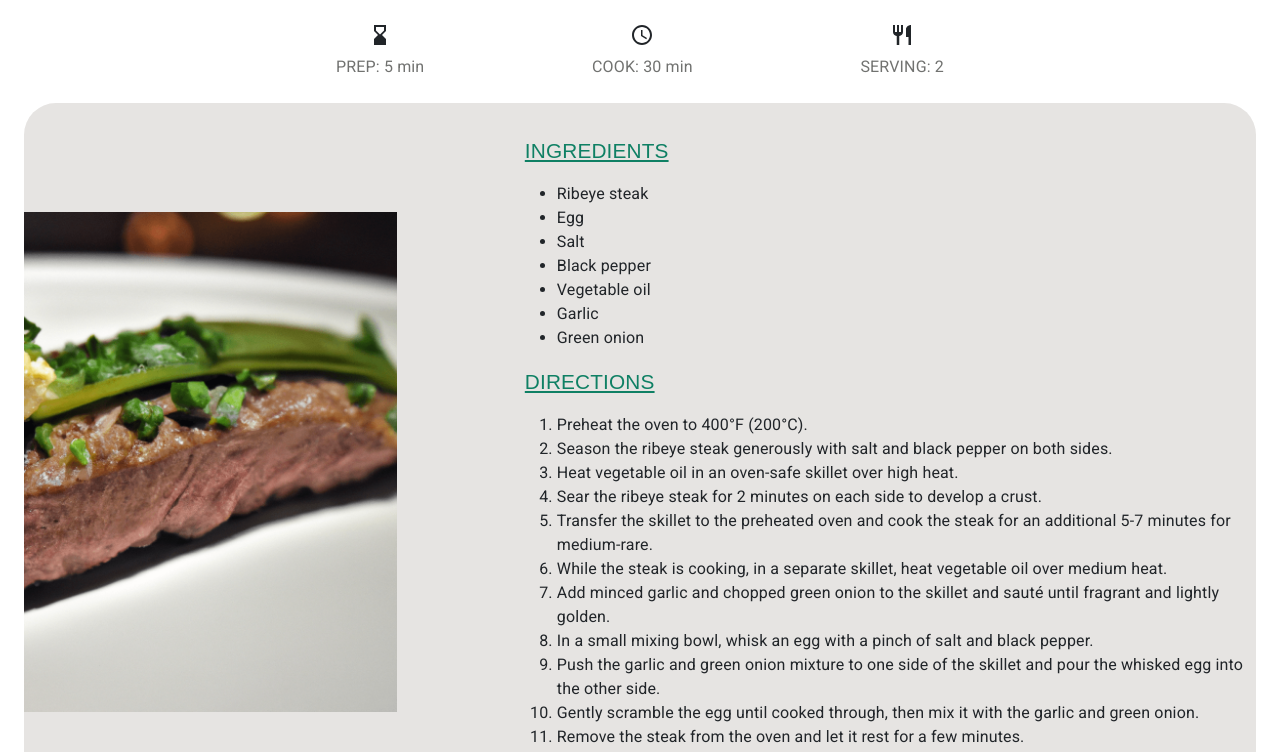
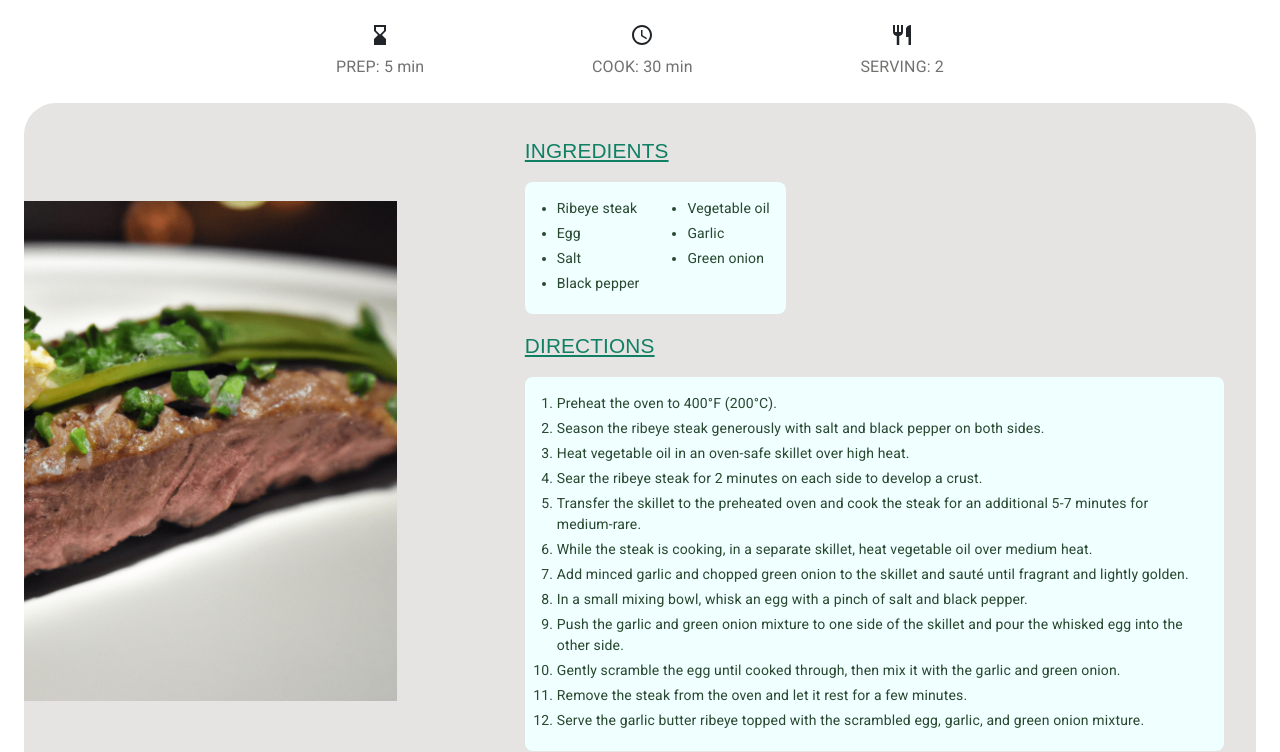
Before and after one commit to cleecoloma/cookbot-ai-app, a React (Vite) app: page / in a window 1280 px wide. Shown: the part 982-1734 px from the top of the page. Built offline with nearby package versions, Linux system fonts and the light colour scheme; no server answers; a web font is replaced by a local one.

Commit message:
updated intructions and directions styling

```diff
--- a/src/components/RecipeBook.jsx
+++ b/src/components/RecipeBook.jsx
@@ -8,6 +8,7 @@ import RestaurantIcon from '@mui/icons-material/Restaurant';
 import AccessTimeIcon from '@mui/icons-material/AccessTime';
 import HourglassBottomIcon from '@mui/icons-material/HourglassBottom';
 import recipes from '../data/recipes.json';
+import ZoomInIcon from '@mui/icons-material/ZoomIn';
 import '../styles/RecipeBook.css';
 
 function RecipeBook() {
--- a/src/styles/RecipeBook.css
+++ b/src/styles/RecipeBook.css
@@ -61,7 +61,7 @@
 }
 
 .recipe-image:hover {
-  transform: translateX(25%);
+  transform: translateX(35%);
 }
 
 .recipe-text {
@@ -72,7 +72,7 @@
   width: 100%;
   margin-left: 0.5rem;
   border-radius: 1rem;
-  padding: 2rem 0 2rem 40%;
+  padding: 2rem 2rem 2rem 40%;
 }
 
 .ingredients p:first-child,
@@ -83,3 +83,31 @@
   text-decoration: underline;
   color: #0f8064;
 }
+
+.ingredients li,
+.directions li {
+  font-family: 'Roboto', sans-serif;
+  font-size: 14px;
+  line-height: 1.5;
+  color: #28482f;
+  padding-bottom: 4px;
+}
+
+.ingredients ul,
+.directions ol {
+  background-color: azure;
+  padding: 1rem 2rem;
+  border-radius: 8px;
+}
+
+.ingredients ul {
+  columns: 2;
+  -webkit-columns: 2;
+  -moz-columns: 2;
+  column-gap: 3rem;
+  padding-right: 1rem;
+}
+
+.ingredients li {
+  break-inside: avoid-column;
+}
```
